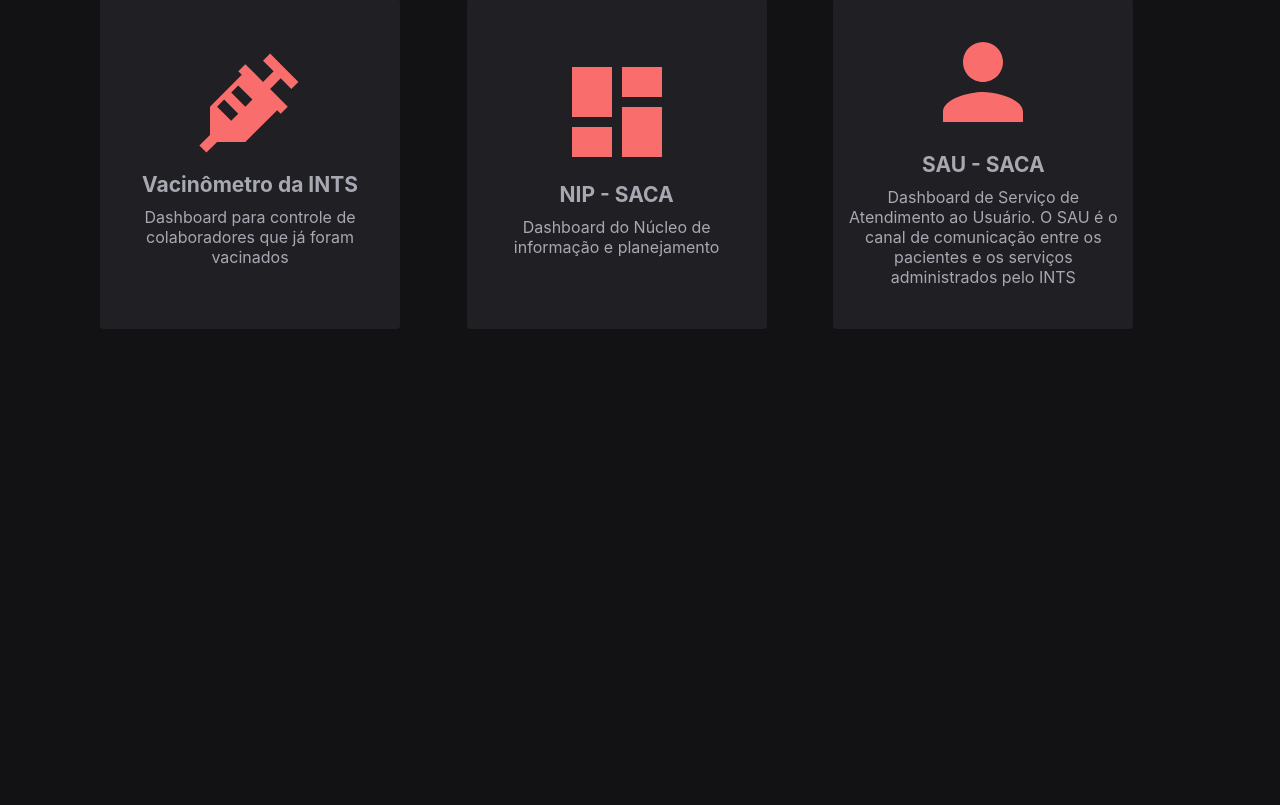
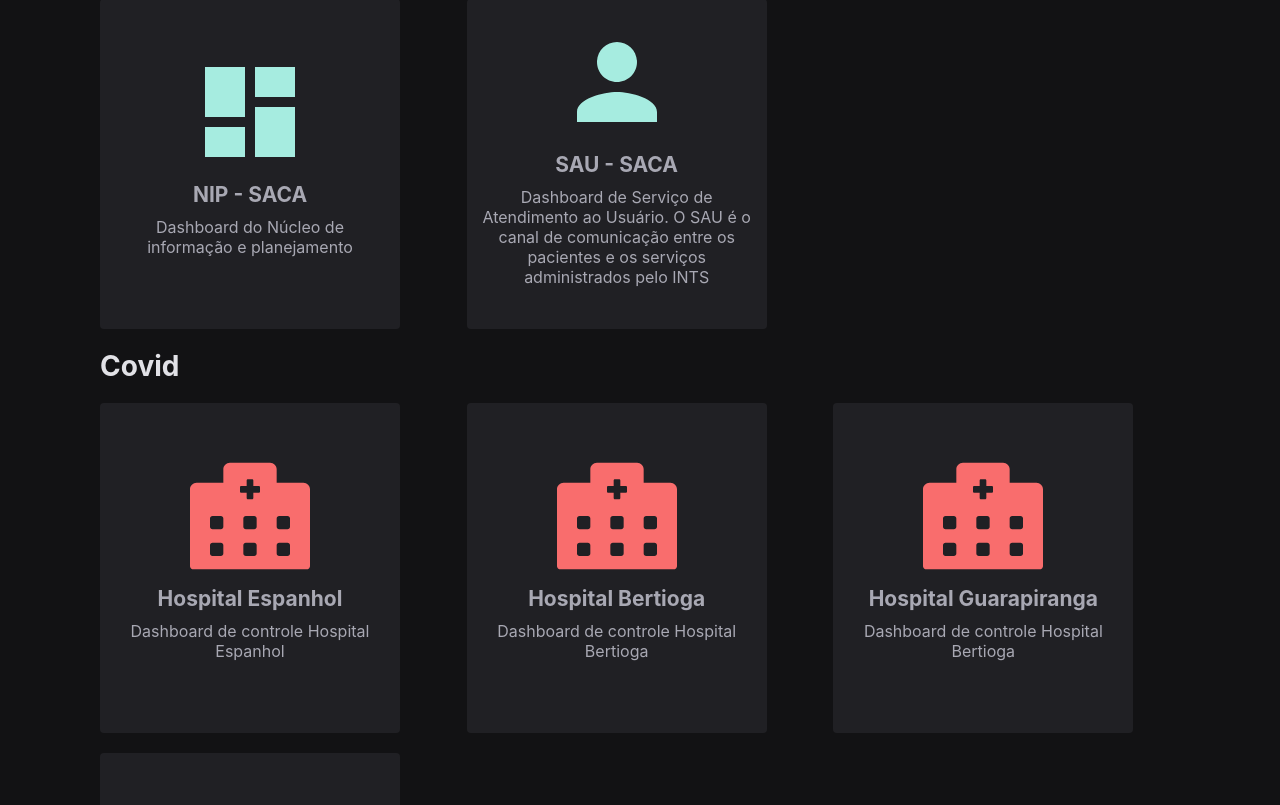
Before and after one commit to lucaslsneves/portal, a React (Create React App) app: page / in a window 1280 px wide. Shown: the part 957-1762 px from the top of the page. Before the commit the page ends 1384 px from the top, so only its background shows below. Built offline with nearby package versions, Linux system fonts and the light colour scheme.

Commit message:
add new cards

```diff
--- a/src/App.js
+++ b/src/App.js
@@ -36,6 +36,7 @@ function App() {
             title="Projetos TIC - INTS (v2)"
             description="Dashboard para monitoramento dos projetos do setor de TI no Jira"
             color="#639cd9"
+
           />
 
           <Card
@@ -50,6 +51,7 @@ function App() {
             title="Projetos TIC - INTS (v1)"
             description="Dashboard para monitoramento dos projetos do setor de TI no Jira"
             color="#639cd9"
+
           />
         </CardSection>
         <h1>Financeiro</h1>
@@ -78,18 +80,12 @@ function App() {
       </CardSection>
       <h1>Pessoas</h1>
       <CardSection>
-          <Card
-            url="https://app.powerbi.com/view?r=eyJrIjoiMTUwNjk5YTAtOTFlNS00ZTg2LThmOWQtODhhN2MyN2IxMDg2IiwidCI6ImEyZjQzY2NmLTM0OTYtNDcyYy1hZmNkLTI3NGRiMTIwOTBlMCJ9&pageName=ReportSection"
-            title="Vacinômetro da INTS"
-            description="Dashboard para controle de colaboradores que já foram vacinados"
-            icon={icons.health}
-            color="#f96d6d"
-          />
+
           <Card
             url="https://app.powerbi.com/view?r=eyJrIjoiYTc5YzQ1OTMtNThmMi00ODMxLWFiNjUtMGMwNzhlOWM4ZDc5IiwidCI6IjMwYWExY2UxLTI1NjYtNDA3NS1iN2JlLTNmMjYzZDg5NzkwNSJ9&pageName=ReportSection"
             title="NIP - SACA"
             description="Dashboard do Núcleo de informação e planejamento"
-            color="#f96d6d"
+            color="#A6ECE0"
           />
 
           <Card
@@ -98,13 +94,49 @@ function App() {
             description="Dashboard de Serviço de Atendimento ao Usuário.
             O SAU é o canal de comunicação entre os pacientes e os serviços administrados pelo INTS"
             icon="person"
+            color="#A6ECE0"
+          />
+
+        </CardSection>
+
+        <h1>Covid</h1>
+      <CardSection>
+
+          <Card
+            url="https://app.powerbi.com/links/EqBd1OQt18?ctid=a2f43ccf-3496-472c-afcd-274db12090e0&pbi_source=linkShare"
+            title="Hospital Espanhol"
+            description="Dashboard de controle Hospital Espanhol"
+            icon={'hospital'}
+            color="#f96d6d"
+          />
+          <Card
+            url="https://app.powerbi.com/links/TXJRAdCPCu?ctid=a2f43ccf-3496-472c-afcd-274db12090e0&pbi_source=linkShare"
+            title="Hospital Bertioga"
+            description="Dashboard de controle Hospital Bertioga"
+            icon={'hospital'}
             color="#f96d6d"
           />
 
+          <Card
+            url="https://app.powerbi.com/Redirect?action=openreport&context=Annotate&ctid=a2f43ccf-3496-472c-afcd-274db12090e0&pbi_source=mobile_android&groupObjectId=&appId=&reportObjectId=1a31e8f7-f964-443e-8cfd-8de292927b93&reportPage=ReportSection77872f4131907763d0d5&bookmarkGuid=11e8a297-feed-4caf-8df8-932ab085b502"
+            title="Hospital Guarapiranga"
+            description="Dashboard de controle Hospital Bertioga"
+            icon={'hospital'}
+            color="#f96d6d"
+          />
+
+<Card
+            url="https://app.powerbi.com/view?r=eyJrIjoiMTUwNjk5YTAtOTFlNS00ZTg2LThmOWQtODhhN2MyN2IxMDg2IiwidCI6ImEyZjQzY2NmLTM0OTYtNDcyYy1hZmNkLTI3NGRiMTIwOTBlMCJ9&pageName=ReportSection"
+            title="Vacinômetro da INTS"
+            description="Dashboard para controle de colaboradores que já foram vacinados"
+            icon={icons.health}
+            color="#f96d6d"
+          />
+
+        </CardSection>
 
 
 
-        </CardSection>
         <GlobalStyle />
       </AppContainer>
     </ThemeProvider>
--- a/src/components/Card/index.js
+++ b/src/components/Card/index.js
@@ -6,7 +6,7 @@ import {RiSyringeFill} from 'react-icons/ri';
 
 
 
-import {FaDesktop} from 'react-icons/fa';
+import {FaDesktop,FaHospitalAlt} from 'react-icons/fa';
 
 
 import { Container, ContentContainer, ImgContainer } from './styles';
@@ -30,6 +30,9 @@ function Card({ url,  title, description, type = 'dashboard',color = "#368a58",i
         break;
       case 'person':
         Icon = <MdPerson size={120}/>
+        break;
+      case 'hospital':
+        Icon = <FaHospitalAlt size={120}/>
         break;
       default:
         break;
```
